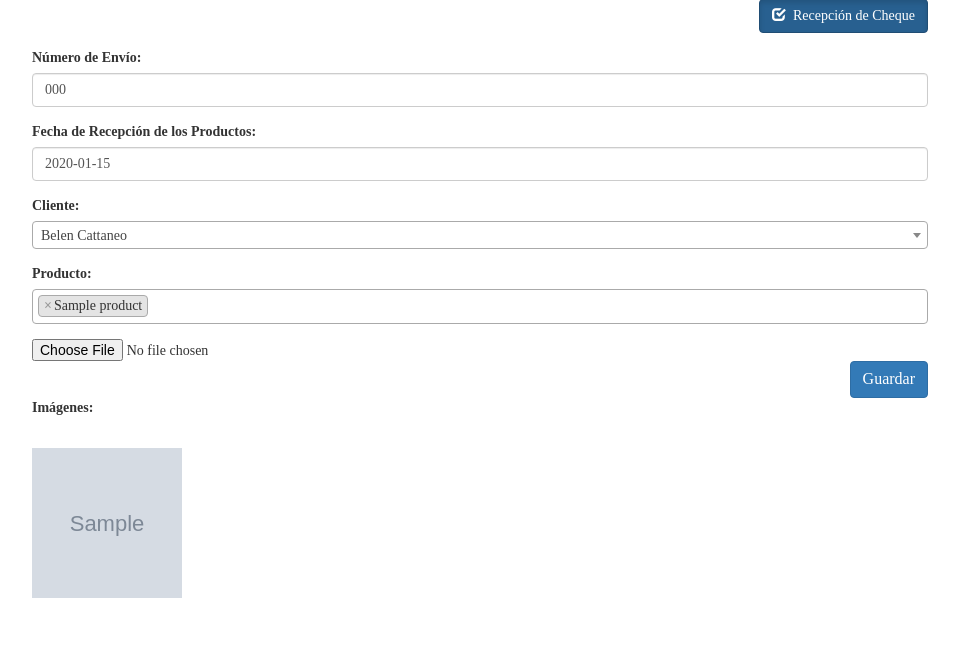
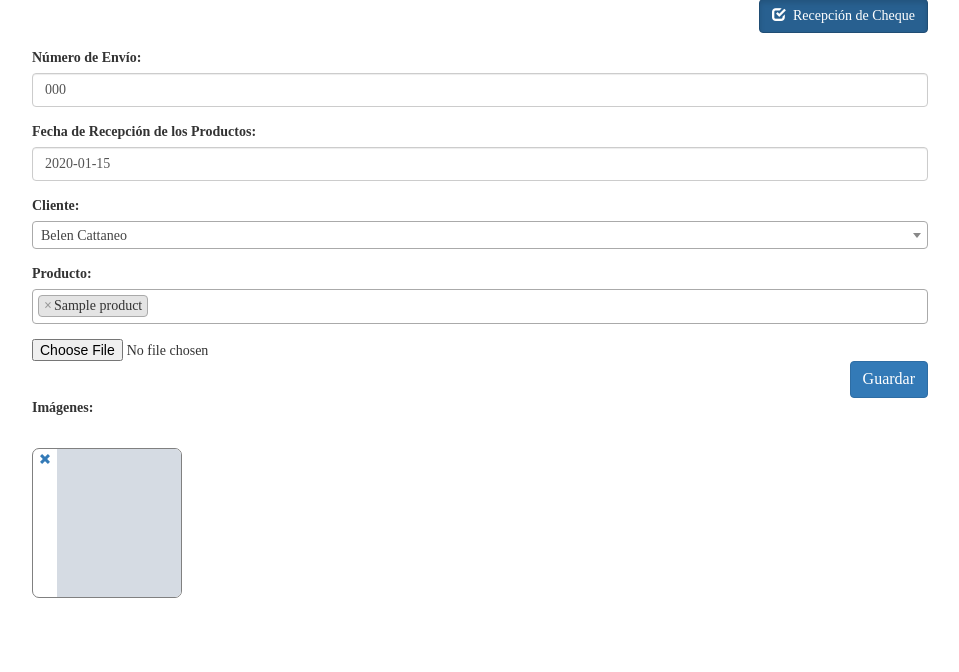
Before and after one commit to BelCattaneo/alf_db, a Django app: page /transactions/edit_transaction/1/ in a window 1280 px wide. Shown: the part 128-800 px from the top of the page, without its empty margins (160-1119 px from the left). Run offline with Django 3.2, Linux system fonts and the light colour scheme; data comes from the database, SQL or seed files in the repository; tables that the repository leaves empty hold one stand-in row (values such as "Sample post"); grey boxes marked "Sample" are stand-in pictures; some libraries are stand-ins or nearby versions.

Commit message:
better styles for thumbnails

```diff
--- a/alf_db/templates/alf_db/edit_transaction.html
+++ b/alf_db/templates/alf_db/edit_transaction.html
@@ -101,11 +101,11 @@
     <div class="clearfix" style="height: 25px;"></div>
       {% if images %}
         {% for transaction_image in images %}
-          <div class="image-container" style="overflow: hidden; width: 150px; height: 150px; display: inline-block; position: relative;">
-            <form class="form-inline" action="{% url 'alf_db:delete_image' transaction.id transaction_image.id %}" style="display: none;" method="POST">
+          <div class="image-container" style="border-radius: 7px; border: 1px solid grey; overflow: hidden; width: 150px; height: 150px; display: inline-block; position: relative;">
+            <form class="form-inline" action="{% url 'alf_db:delete_image' transaction.id transaction_image.id %}" style="display: inline;" method="POST">
               {% csrf_token %}
               <button type="submit" class="btn btn-link btn-xs">
-                <span class="glyphicon glyphicon-remove" aria-hidden="true"></span>
+                <span style="z-index: 10;" class="glyphicon glyphicon-remove" aria-hidden="true"></span>
               </button>
             </form>
             <img style="position: absolute;" class="thumbnail-image" src="{{ transaction_image.image.url }}" alt="{{ transaction_image.image.name }}">
```
